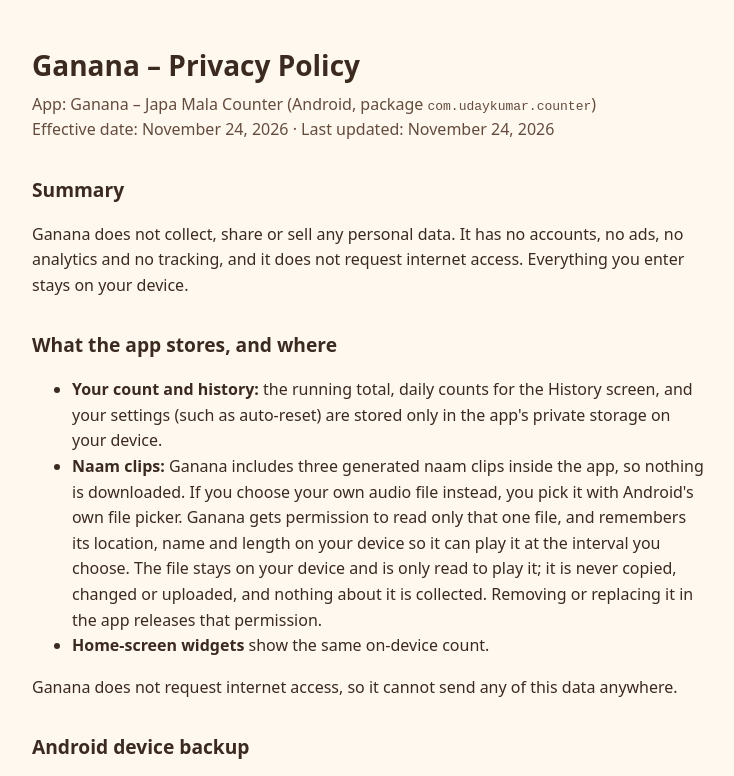
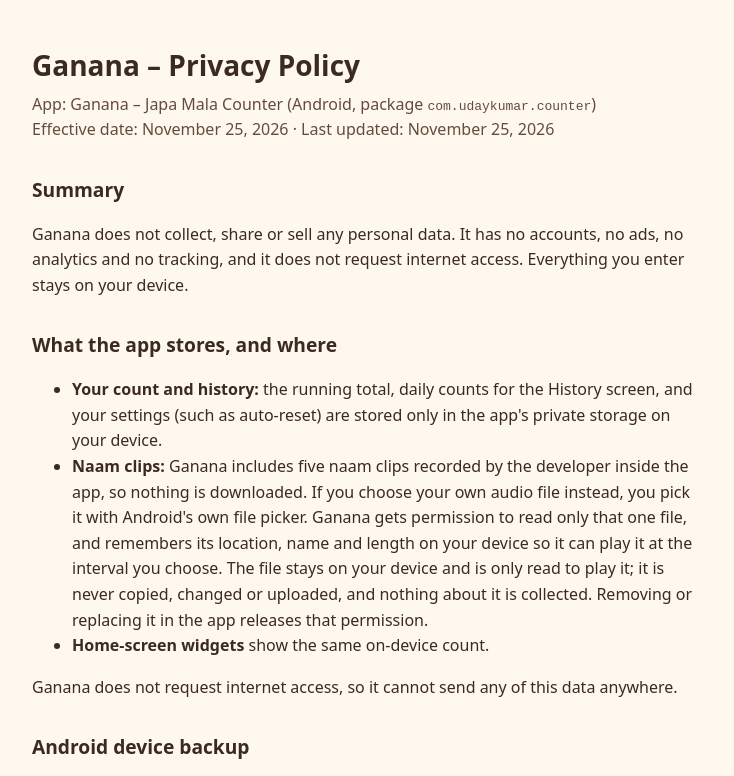
Before and after one commit to uday28kumar/ganana-privacy, a plain HTML site: page index.html in a window 1280 px wide. Shown: the top 776 px of the page, without its empty margins (272-1006 px from the left). Drawn offline with Linux system fonts and the light colour scheme.

Commit message:
Privacy policy: five developer-recorded naam clips (Ganana 1.11.2)
Update the published page for 1.11.2: five naam clips recorded by the
developer, and effective and last-updated dates of November 25, 2026.

```diff
--- a/index.html
+++ b/index.html
@@ -22,7 +22,7 @@
 <main>
 <h1>Ganana – Privacy Policy</h1>
 <p class="meta">App: Ganana – Japa Mala Counter (Android, package <code>com.udaykumar.counter</code>)<br>
-Effective date: November 24, 2026 · Last updated: November 24, 2026</p>
+Effective date: November 25, 2026 · Last updated: November 25, 2026</p>
 
 <h2>Summary</h2>
 <p>Ganana does not collect, share or sell any personal data. It has no accounts, no ads, no analytics and no tracking, and it does not request internet access. Everything you enter stays on your device.</p>
@@ -30,7 +30,7 @@ Effective date: November 24, 2026 · Last updated: November 24, 2026</p>
 <h2>What the app stores, and where</h2>
 <ul>
   <li><strong>Your count and history:</strong> the running total, daily counts for the History screen, and your settings (such as auto-reset) are stored only in the app's private storage on your device.</li>
-  <li><strong>Naam clips:</strong> Ganana includes three generated naam clips inside the app, so nothing is downloaded. If you choose your own audio file instead, you pick it with Android's own file picker. Ganana gets permission to read only that one file, and remembers its location, name and length on your device so it can play it at the interval you choose. The file stays on your device and is only read to play it; it is never copied, changed or uploaded, and nothing about it is collected. Removing or replacing it in the app releases that permission.</li>
+  <li><strong>Naam clips:</strong> Ganana includes five naam clips recorded by the developer inside the app, so nothing is downloaded. If you choose your own audio file instead, you pick it with Android's own file picker. Ganana gets permission to read only that one file, and remembers its location, name and length on your device so it can play it at the interval you choose. The file stays on your device and is only read to play it; it is never copied, changed or uploaded, and nothing about it is collected. Removing or replacing it in the app releases that permission.</li>
   <li><strong>Home-screen widgets</strong> show the same on-device count.</li>
 </ul>
 <p>Ganana does not request internet access, so it cannot send any of this data anywhere.</p>
```
